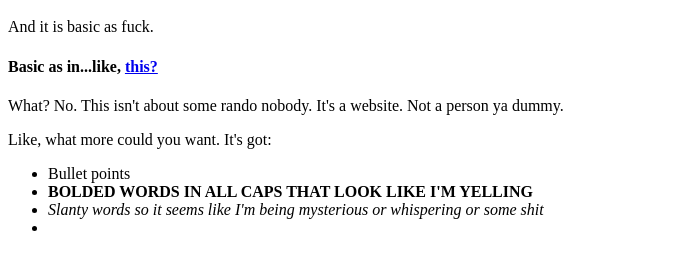
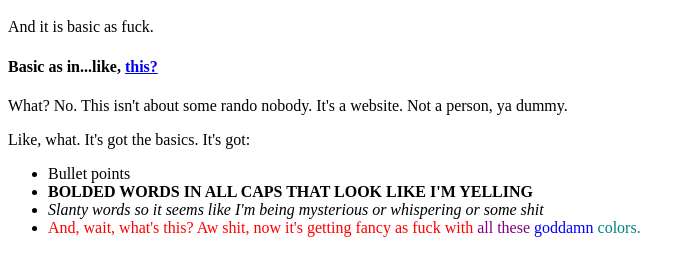
Before and after one commit to kimkvn/TIY-Assignments, a plain HTML site: page HTML_CSS/17--Welcome-to-HTML.html in a window 1280 px wide. Shown: the part 48-324 px from the top of the page, without its empty margins (0-695 px from the left). Drawn offline with Linux system fonts and the light colour scheme.

Commit message:
more tinkering

```diff
--- a/HTML_CSS/17--Welcome-to-HTML.html
+++ b/HTML_CSS/17--Welcome-to-HTML.html
@@ -1,22 +1,47 @@
 <html>
+
+
     <title>It's a website.</title>
 
     <body>
+
+    <style>
+    span{
+        color: red;
+    }
+
+    #allthese{
+        color:purple;
+    }
+
+    #goddamn{
+        color: blue;
+    }
+
+    #colors{
+        color: teal;
+    }
+
+    </style>
+
         <heaader>
             <h1>This is a goddamn website.</h1>
             <p>And it is basic as fuck.</p>
         </heaader>
 
        <h4>Basic as in...like, <a href = "http://www.youtube.com/watch?v=PaghIdSJKvQ" target="_blank">this?</a></h4>
-        <p>What? No. This isn't about some rando nobody. It's a website. Not a person ya dummy.</p>
+        <p>What? No. This isn't about some rando nobody. It's a website. Not a person, ya dummy.</p>
 
-        <p>Like, what more could you want. It's got:</p>
+        <p>Like, what. It's got the basics. It's got:</p>
         <ul>
             <li>Bullet points</li>
             <li><strong>BOLDED WORDS IN ALL CAPS THAT LOOK LIKE I'M YELLING</strong></li>
             <li><i>Slanty words so it seems like  I'm being mysterious or whispering or some shit</i></li>
-            <li></li>
-        </ul>
+            <li><span>And, wait, what's this? Aw shit, now it's getting fancy as fuck with </span>
+            <span id = "allthese">all these</span>
+            <span id = "goddamn"> goddamn</span>
+            <span id = "colors">colors.</span></li>
+        </ul
 
     </body>
 
```
